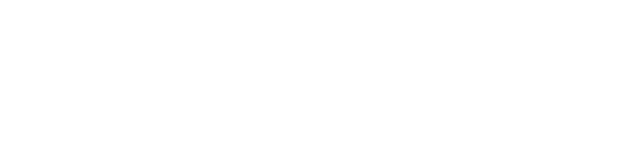
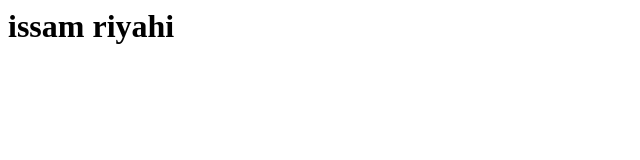
Before and after one commit to issam-riyahi/cours, a plain HTML site: page index.html in a window 1280 px wide. Shown: the whole page, without its empty margins (0-640 px from the left). Drawn offline with Linux system fonts and the light colour scheme.

Commit message:
added title

```diff
--- a/index.html
+++ b/index.html
@@ -3,5 +3,6 @@
 <head>
 </head>
 <body>
+<h1>issam riyahi</h1>
 </body>
 </html>
```
